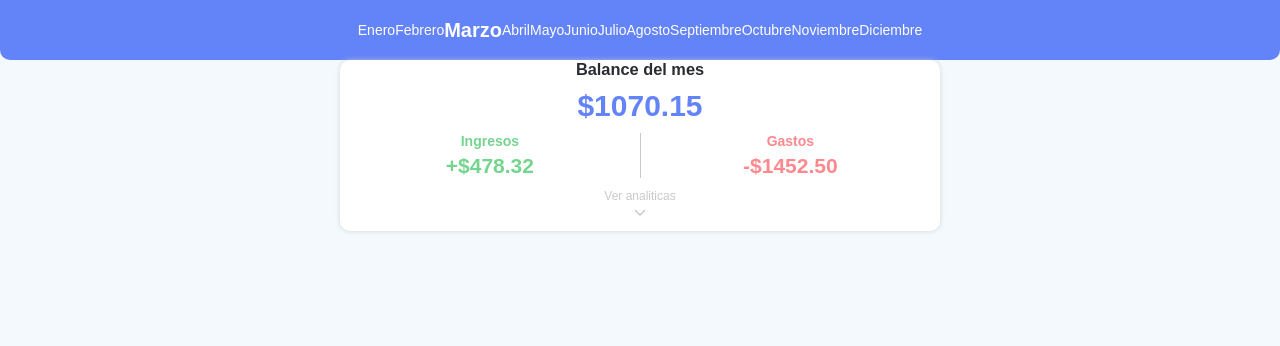
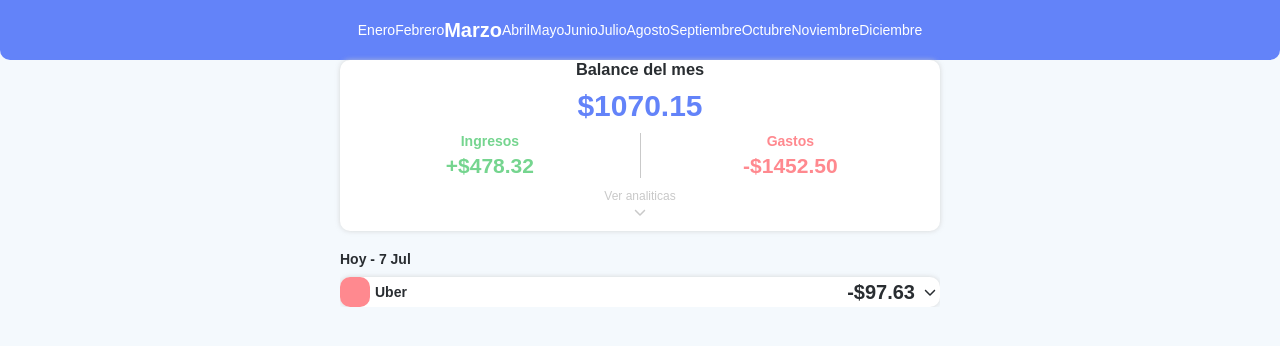
Before and after one commit to IrvingRR/control-cost-app, a React (Vite) app: page / in a window 1280 px wide. Shown: the top 346 px of the page. Built offline with nearby package versions, Linux system fonts and the light colour scheme.

Commit message:
[Design]: History component design created

```diff
--- a/src/App.jsx
+++ b/src/App.jsx
@@ -1,5 +1,4 @@
-import { Button } from "./common/Button";
-import { Balance, MonthFilter } from "./components";
+import { Balance, History, MonthFilter } from "./components";
 import { Container, Content } from "./styled/common/main.styles";
 import { GlobalStyle } from "./styled/globalStyles";
 
@@ -12,6 +11,7 @@ function App() {
         <MonthFilter/>
         <Content>
           <Balance/>
+          <History/>
         </Content>
       </Container>
     </>
--- /dev/null
+++ b/src/components/History.jsx
@@ -0,0 +1,25 @@
+import { FontAwesomeIcon } from '@fortawesome/react-fontawesome';
+import { faChevronDown, faChevronUp } from '@fortawesome/free-solid-svg-icons';
+import { HistoryContainer, HistoryElement, HistoryCost, HistoryCostSymbol, HistoryCostAmount, HistoryInformation, HistoryCostActions, HistoryCostButton } from "../styled/components/history.styles";
+
+export const History = () => {
+  return (
+    <HistoryContainer>
+        <HistoryElement>
+            <strong>Hoy - 7 Jul</strong>
+            <HistoryCost>
+                <HistoryInformation>
+                    <HistoryCostSymbol/>
+                    <strong>Uber</strong>
+                </HistoryInformation>
+                <HistoryCostActions>
+                    <HistoryCostAmount>-$97.63</HistoryCostAmount>
+                    <HistoryCostButton>
+                        <FontAwesomeIcon icon={faChevronDown}/>
+                    </HistoryCostButton>
+                </HistoryCostActions>
+            </HistoryCost>
+        </HistoryElement>
+    </HistoryContainer>
+  );
+};
--- a/src/components/index.js
+++ b/src/components/index.js
@@ -1,2 +1,3 @@
 export * from './Balance';
+export * from './History';
 export * from './MonthFilter';
--- a/src/styled/common/main.styles.js
+++ b/src/styled/common/main.styles.js
@@ -10,6 +10,9 @@ export const Container = styled.main`
 export const Content = styled.div`
     width: 100%;
     padding: 20px;
+    display: flex;
+    flex-direction: column;
+    gap: 20px;
 
     @media screen and (min-width: 768px) {
         width: 600px;
--- a/src/styled/components/balance.styles.js
+++ b/src/styled/components/balance.styles.js
@@ -54,7 +54,6 @@ export const AnalyticsCard = styled.div`
     width: 100%;
     border-radius: var(--radius);
     padding: 20px;
-    /* box-shadow: var(--shadow); */
     display: flex;
     justify-content: center;
     align-items: center;
--- /dev/null
+++ b/src/styled/components/history.styles.js
@@ -0,0 +1,66 @@
+import styled from 'styled-components';
+
+export const HistoryContainer = styled.div`
+    width: 100%;
+    max-height: 200px;
+    overflow: auto;
+    display: flex;
+    flex-direction: column;
+    gap: 20px;
+`;
+
+export const HistoryElement = styled.div`
+    width: 100%;
+    display: flex;
+    flex-direction: column;
+    gap: 10px;
+`;
+
+export const HistoryCost = styled.div`
+    width: 100%;
+    border-radius: var(--radius);
+    background-color: var(--background-secondary-color);
+    display: flex;
+    align-items: center;
+    justify-content: space-between;
+    padding: 10px;
+    box-shadow: var(--shadow);
+`;
+
+export const HistoryInformation = styled.div`
+    display: flex;
+    align-items: center;
+    gap: 5px;
+    font-size: var(--fs-m);
+`;
+
+export const HistoryCostActions = styled.div`
+    display: flex;
+    align-items: center;
+    gap: 5px;
+`;
+
+export const HistoryCostSymbol = styled.span`
+    width: 30px;
+    height: 30px;
+    border-radius: var(--radius);
+    background-color: var(--danger-color);
+`;
+
+export const HistoryCostAmount = styled.h3`
+    font-size: var(--fs-l);
+`;
+
+export const HistoryCostButton = styled.button`
+    background-color: transparent;
+    width: 20px;
+    height: 20px;
+    display: flex;
+    justify-content: center;
+    align-items: center;
+    color: var(--font-colorS);
+
+    svg {
+        font-size: var(--fs-s);
+    }
+`;
--- a/src/styled/globalStyles.js
+++ b/src/styled/globalStyles.js
@@ -65,6 +65,10 @@ export const GlobalStyle = createGlobalStyle`
         transition: var(--transition);
     }
 
+    button {
+        cursor: pointer;
+    }
+
     ul, li {
         list-style: none;
     }
```
